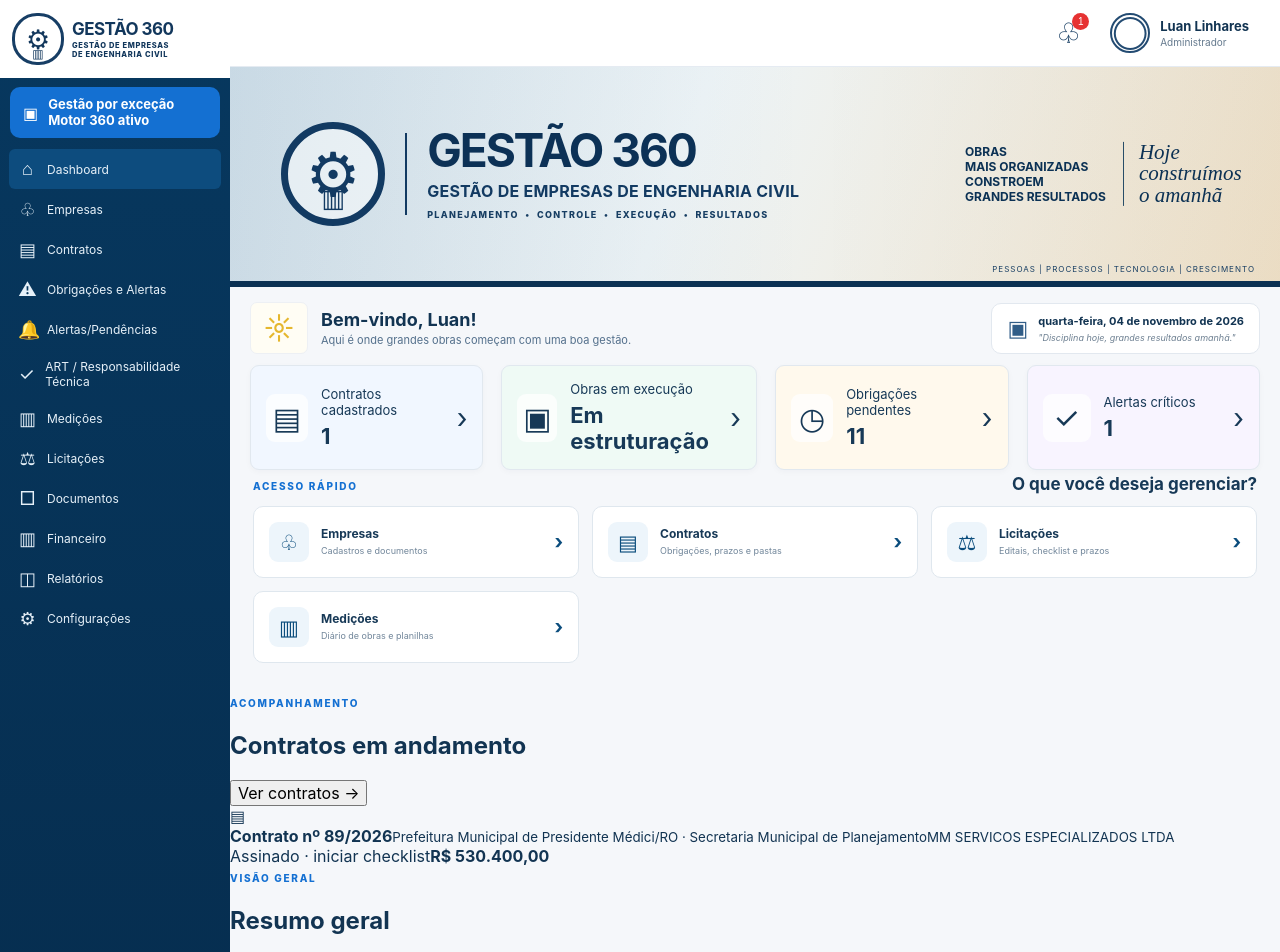
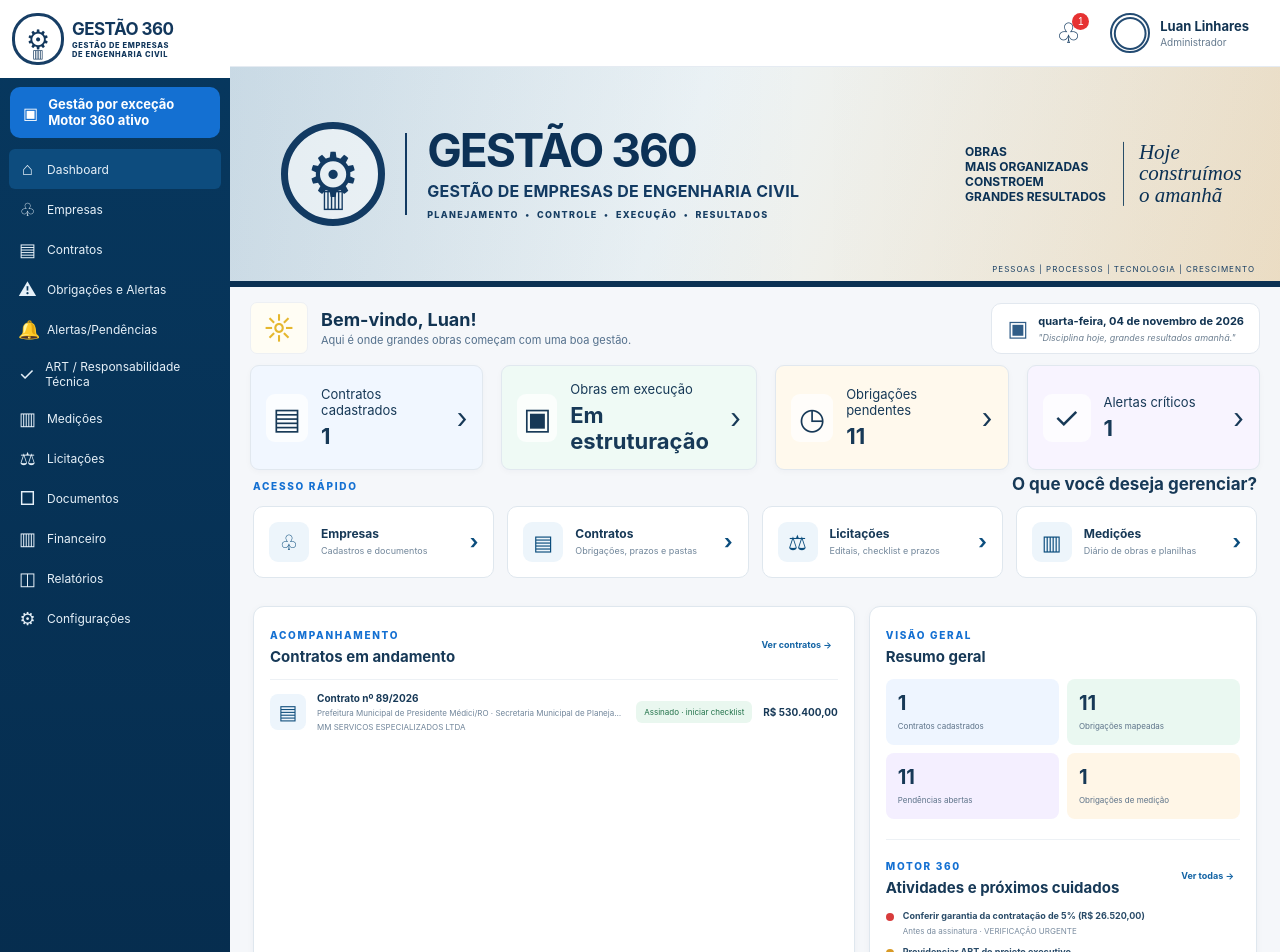
Before and after one commit to luanlinhareslife/gestao360, a React (Vite) app: page / in a window 1280 px wide. Shown: the top 952 px of the page. Built offline with nearby package versions, Linux system fonts and the light colour scheme.

Commit message:
style: add dashboard work table and summary panels

```diff
--- a/src/styles.css
+++ b/src/styles.css
@@ -183,3 +183,34 @@ nav{display:grid;gap:1px;padding:0 9px}.nav-item{border:0;background:transparent
 .hero-message em{font-size:21px;padding-left:15px}
 .hero-strip{right:25px;bottom:7px;color:#173e63;font-size:8px}
 @media(max-width:900px){.hero{height:190px}.hero-copy{left:18px}.hero-emblem{width:72px;height:72px;flex-basis:72px;font-size:40px}.hero-divider{margin:0 12px;height:65px}.hero-message{display:none}.hero-copy p{font-size:7px;letter-spacing:.7px}}
+
+
+/* Dashboard gerencial — contratos, resumo e atividades */
+.dashboard-shortcuts-grid{grid-template-columns:repeat(4,minmax(0,1fr))}
+.dashboard-lower-grid{display:grid;grid-template-columns:minmax(0,1.55fr) minmax(330px,1fr);gap:14px;padding:0 23px 28px}
+.dashboard-panel{min-width:0;background:#fff;border:1px solid #dfe7ee;border-radius:11px;padding:16px;box-shadow:0 2px 8px rgba(14,47,76,.035)}
+.dashboard-panel-heading{display:flex;align-items:center;justify-content:space-between;gap:12px;margin-bottom:13px}
+.dashboard-panel-heading h2{font-size:15px;color:#173957;margin:4px 0 0}
+.dashboard-panel-heading>button{border:0;background:transparent;color:#1263a4;font-size:9px;font-weight:700;cursor:pointer;white-space:nowrap}
+.dashboard-contract-row{display:flex;align-items:center;gap:11px;padding:12px 0;border-top:1px solid #edf1f5}
+.dashboard-row-icon{width:36px;height:36px;flex:0 0 36px;display:grid;place-items:center;border-radius:8px;background:#edf5fc;color:#14517f;font-size:20px}
+.dashboard-contract-main{display:grid;gap:4px;min-width:0;flex:1}
+.dashboard-contract-main strong{font-size:10px;color:#173957}
+.dashboard-contract-main small{font-size:8px;color:#70859a;white-space:nowrap;overflow:hidden;text-overflow:ellipsis}
+.dashboard-contract-status{max-width:150px;background:#e9f7ef;color:#22724a;border-radius:6px;padding:6px 8px;font-size:8px;line-height:1.3}
+.dashboard-contract-value{font-size:10px;color:#173957;white-space:nowrap}
+.dashboard-empty{padding:25px;text-align:center;color:#8394a3;font-size:10px}
+.dashboard-summary-grid{display:grid;grid-template-columns:repeat(2,minmax(0,1fr));gap:8px}
+.summary-tile{display:grid;gap:4px;padding:12px;border-radius:8px;min-height:66px}
+.summary-tile strong{font-size:20px;color:#173957}.summary-tile span{font-size:8px;color:#5d7389}
+.summary-tile.blue{background:#eef5ff}.summary-tile.green{background:#eaf8f1}.summary-tile.purple{background:#f4efff}.summary-tile.amber{background:#fff6e7}
+.recent-heading{margin-top:20px;padding-top:14px;border-top:1px solid #edf1f5}
+.dashboard-recent-list{display:grid;gap:10px}
+.dashboard-recent-item{display:flex;gap:9px;align-items:flex-start}
+.dashboard-recent-item>div{display:grid;gap:4px;min-width:0}
+.dashboard-recent-item strong{font-size:9px;line-height:1.35;color:#294b68}
+.dashboard-recent-item small{font-size:8px;color:#7b8da0}
+.recent-dot{width:8px;height:8px;flex:0 0 8px;border-radius:50%;background:#d89a26;margin-top:3px}
+.recent-dot.critical{background:#d83c3c}
+@media(max-width:1200px){.dashboard-shortcuts-grid{grid-template-columns:repeat(2,minmax(0,1fr))}.dashboard-lower-grid{grid-template-columns:1fr}}
+@media(max-width:700px){.dashboard-shortcuts-grid{grid-template-columns:1fr}.dashboard-contract-row{flex-wrap:wrap}.dashboard-contract-value{margin-left:47px}}
```
